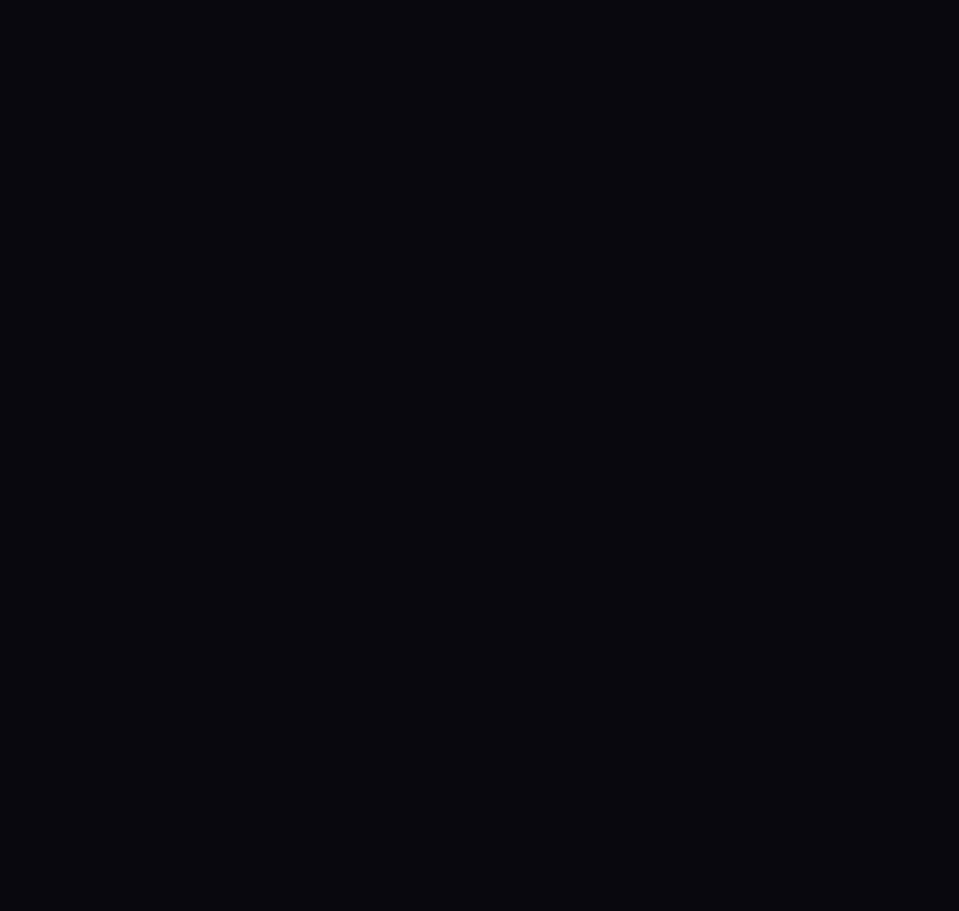
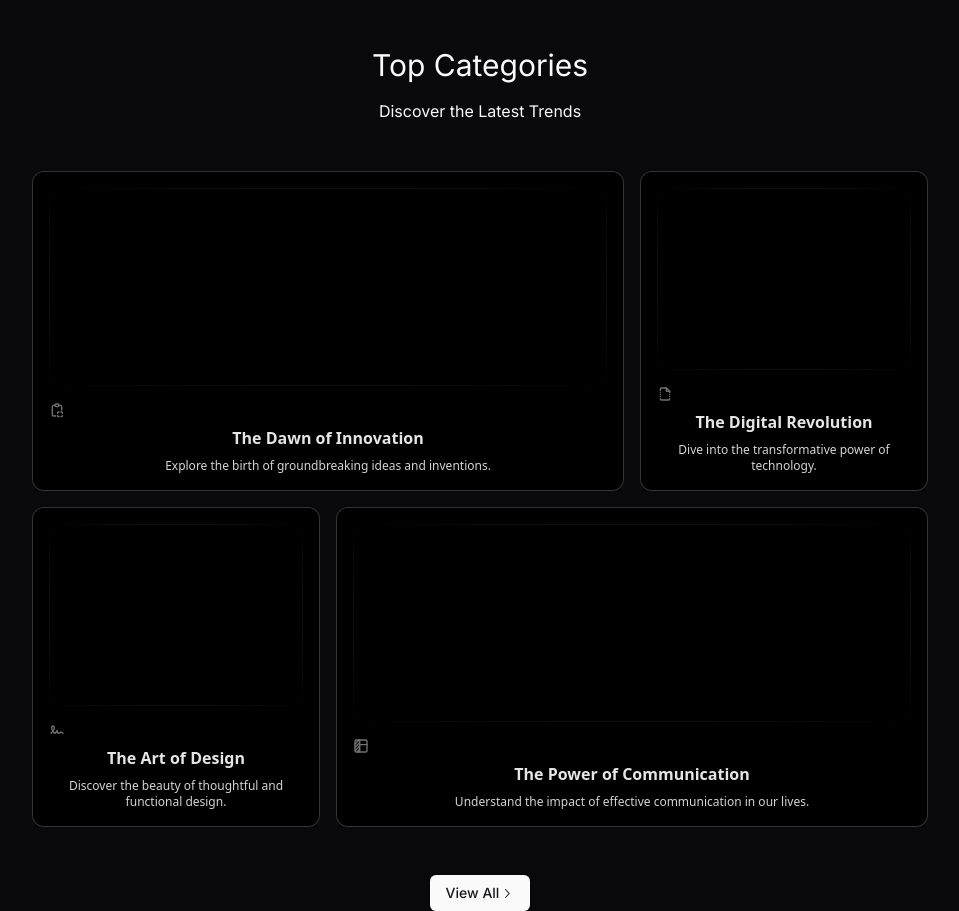
Before and after one commit to habib-N19/Cloth-Store-Nextjs, a Next.js app: page / in a window 1280 px wide. Shown: the part 1669-2580 px from the top of the page, without its empty margins (160-1119 px from the left). Before the commit the page ends 1668 px from the top, so only its background shows below. Built offline with nearby package versions, Linux system fonts and the light colour scheme.

Commit message:
top categories section scafold added

```diff
--- a/package.json
+++ b/package.json
@@ -12,10 +12,12 @@
     "@radix-ui/react-icons": "^1.3.0",
     "@radix-ui/react-navigation-menu": "^1.1.4",
     "@radix-ui/react-slot": "^1.0.2",
+    "@tabler/icons-react": "^3.1.0",
     "class-variance-authority": "^0.7.0",
     "clsx": "^2.1.0",
     "embla-carousel-autoplay": "^8.0.0",
     "embla-carousel-react": "^8.0.0",
+    "framer-motion": "^11.0.22",
     "next": "14.1.4",
     "react": "^18",
     "react-dom": "^18",
--- a/src/app/(landingPage)/page.tsx
+++ b/src/app/(landingPage)/page.tsx
@@ -1,5 +1,6 @@
 import Banner from '@/components/Layout/HomePage/Banner/Banner';
 import FlashSaleSection from '@/components/Layout/HomePage/FlashSale/FlashSaleSection';
+import TopCategories from '@/components/Layout/HomePage/TopCategories/TopCategories';
 import React from 'react';
 
 const HomePage = () => {
@@ -7,6 +8,7 @@
         <>
             <Banner />
             <FlashSaleSection />
+            <TopCategories />
         </>
     );
 };
--- a/src/app/globals.css
+++ b/src/app/globals.css
@@ -3,6 +3,9 @@
 @tailwind utilities;
 * {
 	/* border: 1px solid red; */
+}
+::-webkit-scrollbar {
+	display: none;
 }
 @layer base {
 	:root {
--- a/src/components/Layout/HomePage/FlashSale/FlashSaleSection.tsx
+++ b/src/components/Layout/HomePage/FlashSale/FlashSaleSection.tsx
@@ -3,6 +3,7 @@
 import { Button } from '@/components/ui/button'
 import Link from 'next/link'
 import { ArrowBottomRightIcon, ChevronRightIcon } from '@radix-ui/react-icons'
+import ViewMore from '@/components/ReusuableComponents/ViewMore'
 
 const FlashSaleSection = () => {
     return (
@@ -13,7 +14,7 @@
             <div className='mt-6 md:mt-12'>
                 <FlashSaleCarousel />
             </div>
-            <Button className='mt-6 md:mt-12 float-right'><Link className='inline-flex items-center' href='/flash-sale'>View All<ChevronRightIcon /> </Link></Button>
+            <ViewMore url='flash-sale' styles='float-right' />
 
         </section>
     )
--- /dev/null
+++ b/src/components/Layout/HomePage/TopCategories/TopCategories.tsx
@@ -0,0 +1,24 @@
+import React from 'react'
+import { TopCategoryItems } from './TopCategoryItems'
+import ViewMore from '@/components/ReusuableComponents/ViewMore'
+
+const TopCategories = () => {
+    return (
+        <div className='container h-svh text-center'>
+            <h1 className='text-3xl mt-6 mb-4 md:mt-12'>Top Categories</h1>
+            <h2>Discover the Latest Trends</h2>
+
+            <div className='mt-6 md:mt-12'>
+                <TopCategoryItems />
+            </div>
+
+            <ViewMore url='categories' styles='float-center' />
+
+
+
+
+        </div>
+    )
+}
+
+export default TopCategories
--- /dev/null
+++ b/src/components/Layout/HomePage/TopCategories/TopCategoryItems.tsx
@@ -0,0 +1,60 @@
+
+import React from "react";
+import {
+    IconClipboardCopy,
+    IconFileBroken,
+    IconSignature,
+    IconTableColumn,
+} from "@tabler/icons-react";
+import { BentoGrid, BentoGridItem } from "@/components/ui/bento-grid";
+
+export function TopCategoryItems() {
+    return (
+        <BentoGrid className="max-w-4xl mx-auto md:auto-rows-[20rem]">
+            {items.map((item, i) => (
+                <BentoGridItem
+                    key={i}
+                    title={item.title}
+                    description={item.description}
+                    header={item.header}
+                    className={item.className}
+                    icon={item.icon}
+                />
+            ))}
+        </BentoGrid>
+    );
+}
+const Skeleton = () => (
+    <div className="flex flex-1 w-full h-full min-h-[6rem] rounded-xl   dark:bg-dot-white/[0.2] bg-dot-black/[0.2] [mask-image:radial-gradient(ellipse_at_center,white,transparent)]  border border-transparent dark:border-white/[0.2] bg-neutral-100 dark:bg-black"></div>
+);
+const items = [
+    {
+        title: "The Dawn of Innovation",
+        description: "Explore the birth of groundbreaking ideas and inventions.",
+        header: <Skeleton />,
+        className: "md:col-span-2",
+        icon: <IconClipboardCopy className="h-4 w-4 text-neutral-500" />,
+    },
+    {
+        title: "The Digital Revolution",
+        description: "Dive into the transformative power of technology.",
+        header: <Skeleton />,
+        className: "md:col-span-1",
+        icon: <IconFileBroken className="h-4 w-4 text-neutral-500" />,
+    },
+    {
+        title: "The Art of Design",
+        description: "Discover the beauty of thoughtful and functional design.",
+        header: <Skeleton />,
+        className: "md:col-span-1",
+        icon: <IconSignature className="h-4 w-4 text-neutral-500" />,
+    },
+    {
+        title: "The Power of Communication",
+        description:
+            "Understand the impact of effective communication in our lives.",
+        header: <Skeleton />,
+        className: "md:col-span-2",
+        icon: <IconTableColumn className="h-4 w-4 text-neutral-500" />,
+    },
+];
--- /dev/null
+++ b/src/components/ReusuableComponents/ViewMore.tsx
@@ -0,0 +1,13 @@
+import { ChevronRightIcon } from "@radix-ui/react-icons";
+import { Button } from "../ui/button";
+import Link from "next/link";
+import { CSSProperties } from "react";
+
+
+const ViewMore = ({ url, styles }: { url: string, styles: string }) => {
+    return (
+        <Button className={`mt-6 md:mt-12 ${styles}`}><Link className='inline-flex items-center' href={`/${url}`}>View All<ChevronRightIcon /> </Link></Button>
+    );
+};
+
+export default ViewMore;
--- /dev/null
+++ b/src/components/ui/bento-grid.tsx
@@ -0,0 +1,54 @@
+import { cn } from "@/utils/cn";
+
+export const BentoGrid = ({
+	className,
+	children,
+}: {
+	className?: string;
+	children?: React.ReactNode;
+}) => {
+	return (
+		<div
+			className={cn(
+				"grid md:auto-rows-[18rem] grid-cols-1 md:grid-cols-3 gap-4 max-w-7xl mx-auto ",
+				className
+			)}
+		>
+			{children}
+		</div>
+	);
+};
+
+export const BentoGridItem = ({
+	className,
+	title,
+	description,
+	header,
+	icon,
+}: {
+	className?: string;
+	title?: string | React.ReactNode;
+	description?: string | React.ReactNode;
+	header?: React.ReactNode;
+	icon?: React.ReactNode;
+}) => {
+	return (
+		<div
+			className={cn(
+				"row-span-1 rounded-xl group/bento hover:shadow-xl transition duration-200 shadow-input dark:shadow-none p-4 dark:bg-black dark:border-white/[0.2] bg-white border border-transparent justify-between flex flex-col space-y-4",
+				className
+			)}
+		>
+			{header}
+			<div className="group-hover/bento:translate-x-2 transition duration-200">
+				{icon}
+				<div className="font-sans font-bold text-neutral-600 dark:text-neutral-200 mb-2 mt-2">
+					{title}
+				</div>
+				<div className="font-sans font-normal text-neutral-600 text-xs dark:text-neutral-300">
+					{description}
+				</div>
+			</div>
+		</div>
+	);
+};
--- /dev/null
+++ b/src/utils/cn.ts
@@ -0,0 +1,6 @@
+import { ClassValue, clsx } from "clsx";
+import { twMerge } from "tailwind-merge";
+
+export function cn(...inputs: ClassValue[]) {
+	return twMerge(clsx(inputs));
+}
```
Also changed, not shown: 1 other file (tests, documents, lock files or other folders).
